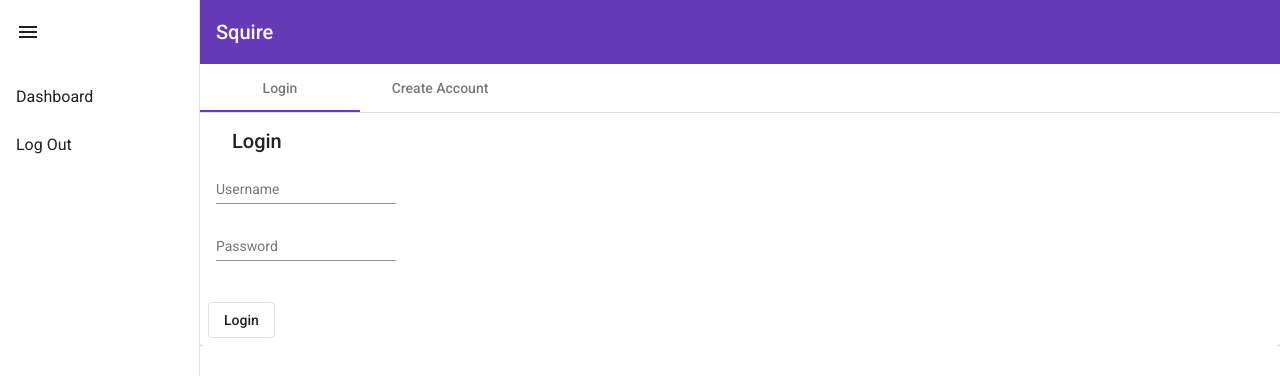
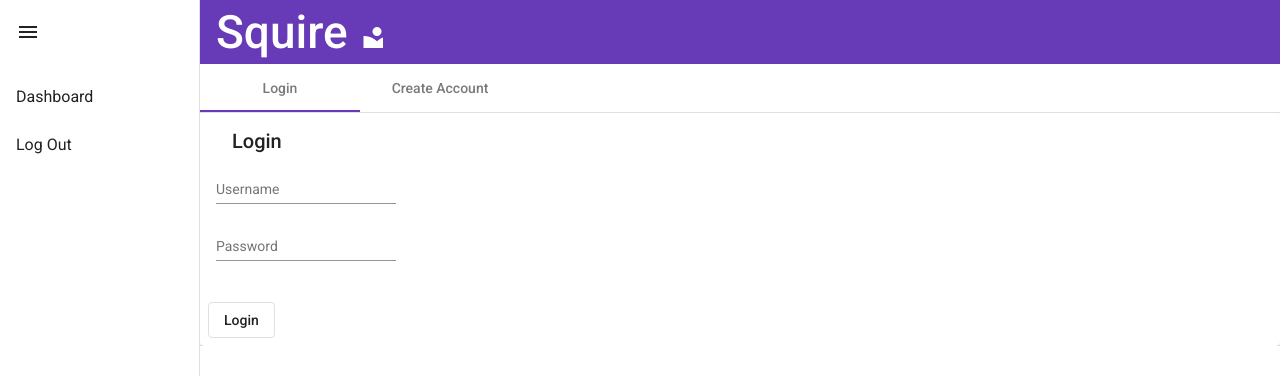
Before and after one commit to Dmonroe3795/Project2, an Angular app in the folder Proj2NG/: page /landing in a window 1280 px wide. Shown: the top 376 px of the page. Built offline with nearby package versions, Linux system fonts and the light colour scheme.

Commit message:
Added title styling

```diff
--- a/Proj2NG/src/app/component/nav/nav.component.html
+++ b/Proj2NG/src/app/component/nav/nav.component.html
@@ -15,7 +15,7 @@
         *ngIf="isHandset$ | async">
         <mat-icon aria-label="Side nav toggle icon">menu</mat-icon>
       </button>
-      <span>{{global.title}}</span>
+      <span style="font-size: 46px">{{global.title}} <mat-icon style="font-size:36px">local_library</mat-icon></span>
     </mat-toolbar>
     <div style="justify-content: center;">
       <router-outlet style="justify-content: center;"></router-outlet>
```
